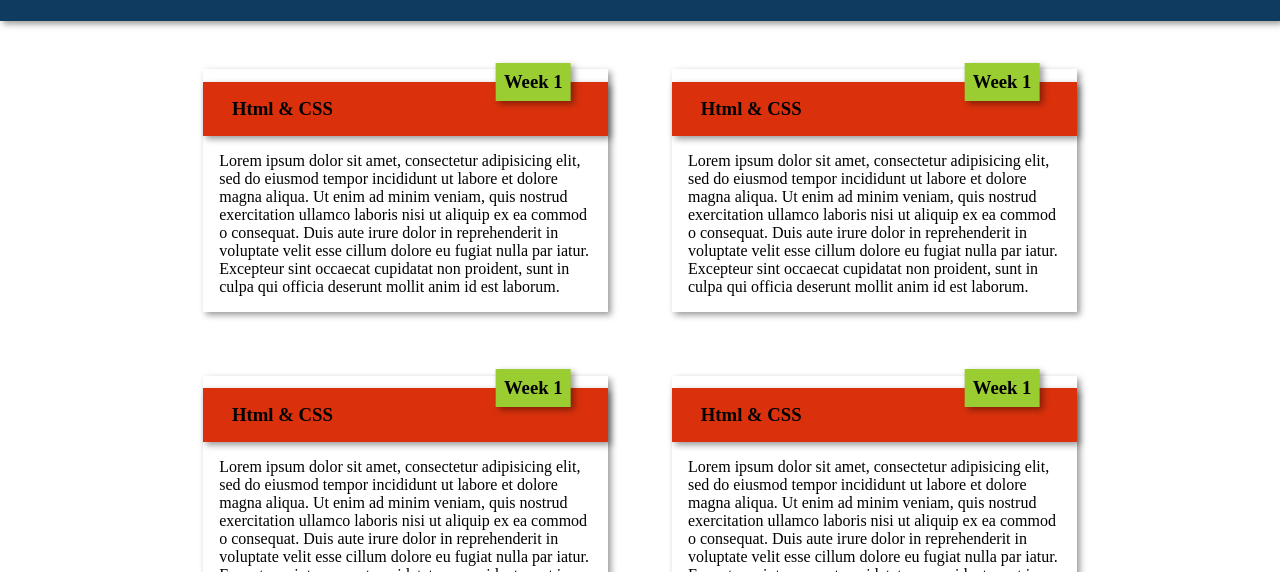
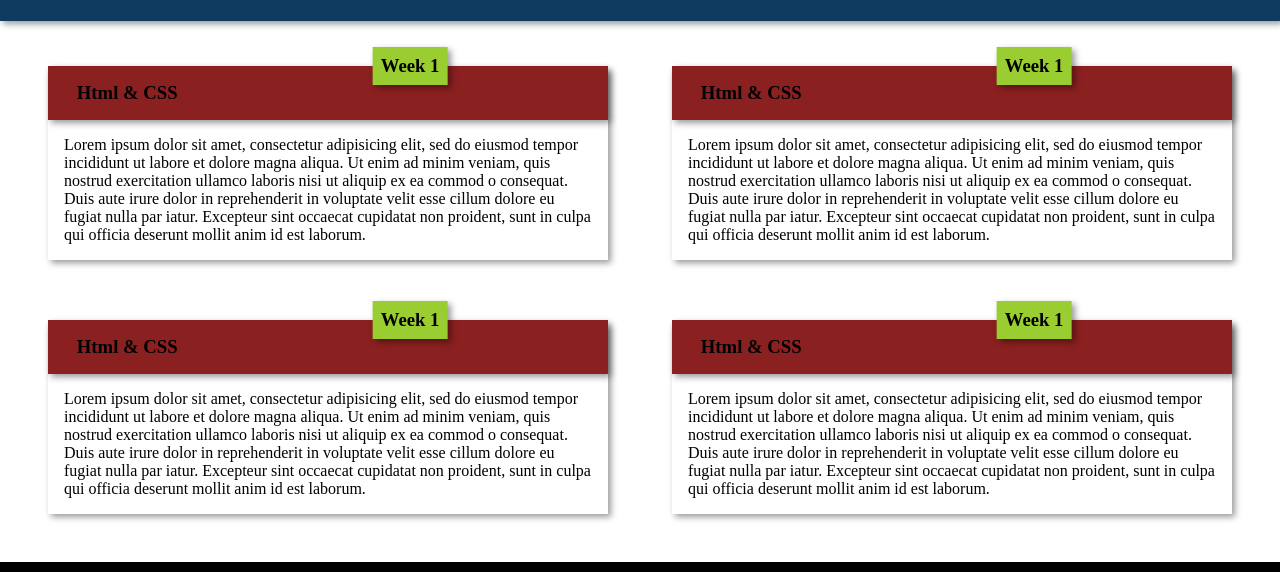
Before and after one commit to ShaunWMusic/07-portofolio-site, a website: page public/blog.html in a window 1280 px wide. Shown: the part 78-650 px from the top of the page. Drawn offline with nearby package versions, Linux system fonts and the light colour scheme; files that its build step writes are made by us from their sources.

Commit message:
Fix page from breaking

```diff
--- a/styles/app.scss
+++ b/styles/app.scss
@@ -5,6 +5,7 @@ $c-hero-intro: #11059f;
 $c-hero-title-bck: #fff;
 $c-footer: #000;
 $c-footer-icons: #fff;
+$c-blog-header: #8b2020;
 $gutter: 1rem;
 
 
--- a/styles/components/blog.scss
+++ b/styles/components/blog.scss
@@ -5,22 +5,25 @@
 
 .grid {
   display: flex;
+  flex-wrap: wrap;
   justify-content: center;
-  flex-wrap: wrap;
   margin: 1rem;
+  min-width: 20rem;
 }
 
 .profile__header-card {
-  background: #da310c;
   position: relative;
-  box-shadow:0.2rem 0.2rem 0.4rem rgba(0, 0, 0, 0.4);
+  background: $c-blog-header;
+  box-shadow: 0.2rem 0.2rem 0.4rem rgba(0, 0, 0, 0.4);
+  margin-top: -1rem;
 }
 
 .profile-card {
   width: calc(70% * 2 / 4 - 1rem - 1rem);
-  min-width: 25%;
+  min-width: 20rem;
   margin: 2rem;
   box-shadow: 0.2rem 0.2rem 0.4rem rgba(0, 0, 0, 0.4);
+  flex-grow: 1;
 }
 
 .header-card {
@@ -31,8 +34,9 @@
 
 .header-card-week-1 {
   position: absolute;
-  right: 0;
+  right: 22%;
   bottom: 100%;
+  transform: translate( -50%, 50%);
   margin: 0;
   padding: 0.5rem;
   transform: translate( -50%, 50%);
```
